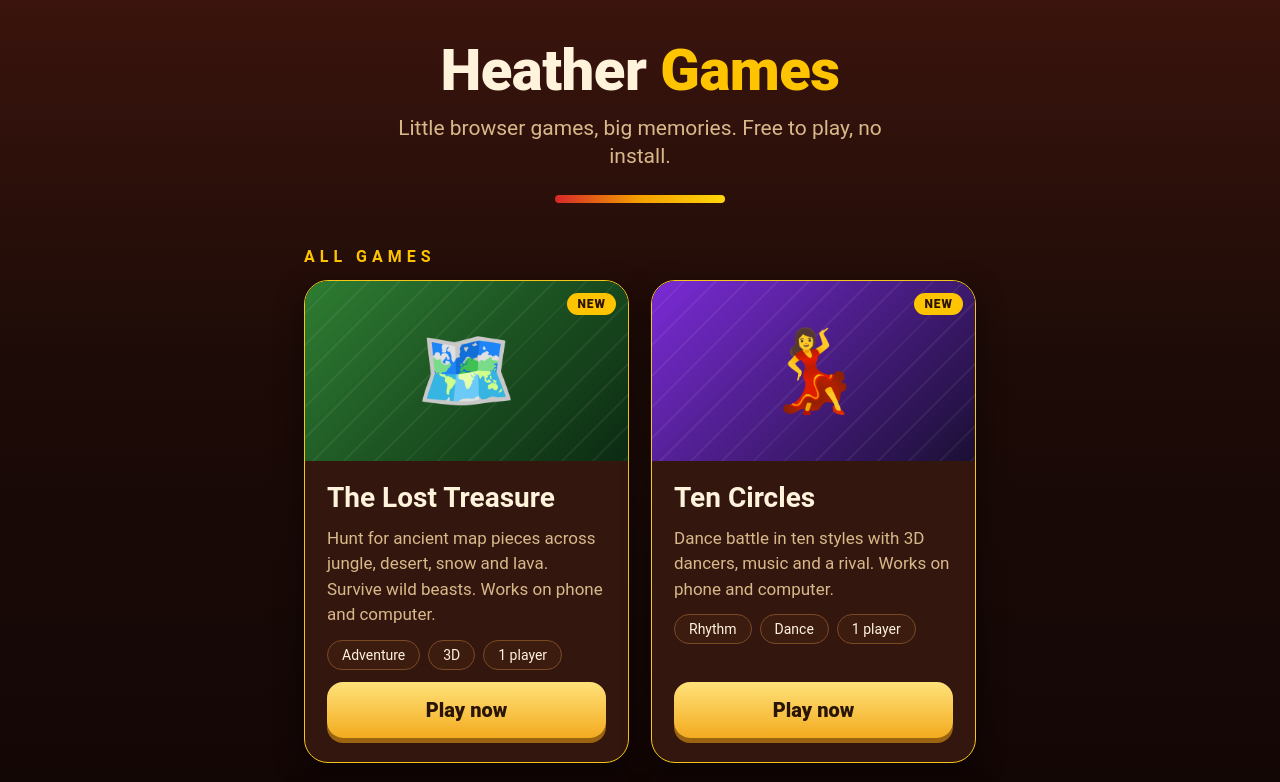
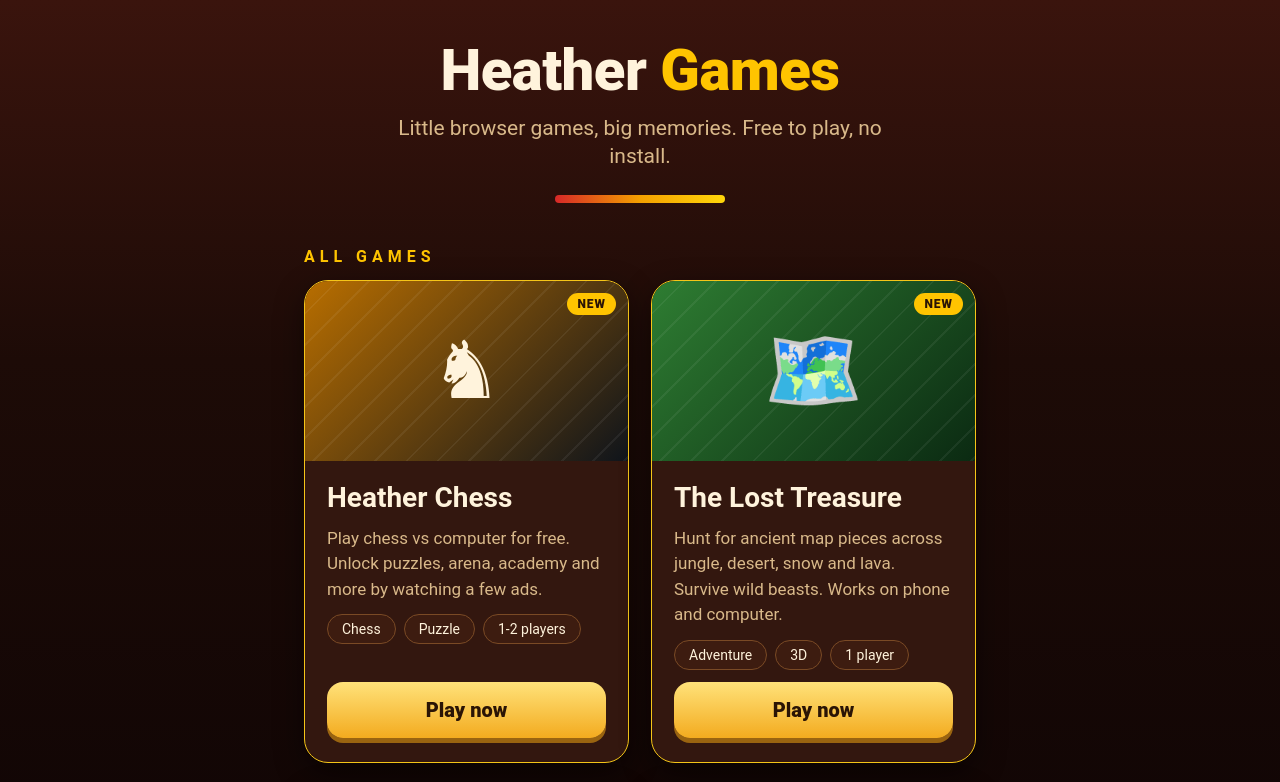
Before and after one commit to heatherbeo-commits/Heather-game, a plain HTML site: page public/index.html in a window 1280 px wide. Shown: the top 782 px of the page. Drawn offline with Linux system fonts and the light colour scheme.

Commit message:
Update index.html

```diff
--- a/public/index.html
+++ b/public/index.html
@@ -82,6 +82,16 @@
    art    : "emoji" or "svg:chopsticks"      bg : banner colour
 */
 const GAMES = [
+      {
+      id: "playchess",
+      title: "Heather Chess",
+      art: "♞",
+      bg: "linear-gradient(135deg,#b86e00,#0f141b)",
+      desc: "Play chess vs computer for free. Unlock puzzles, arena, academy and more by watching a few ads.",
+      tags: ["Chess", "Puzzle", "1-2 players"],
+      src: "playchess.html",
+      isNew: true
+    },
       {
       id: "findtreasure",
       title: "The Lost Treasure",
```
